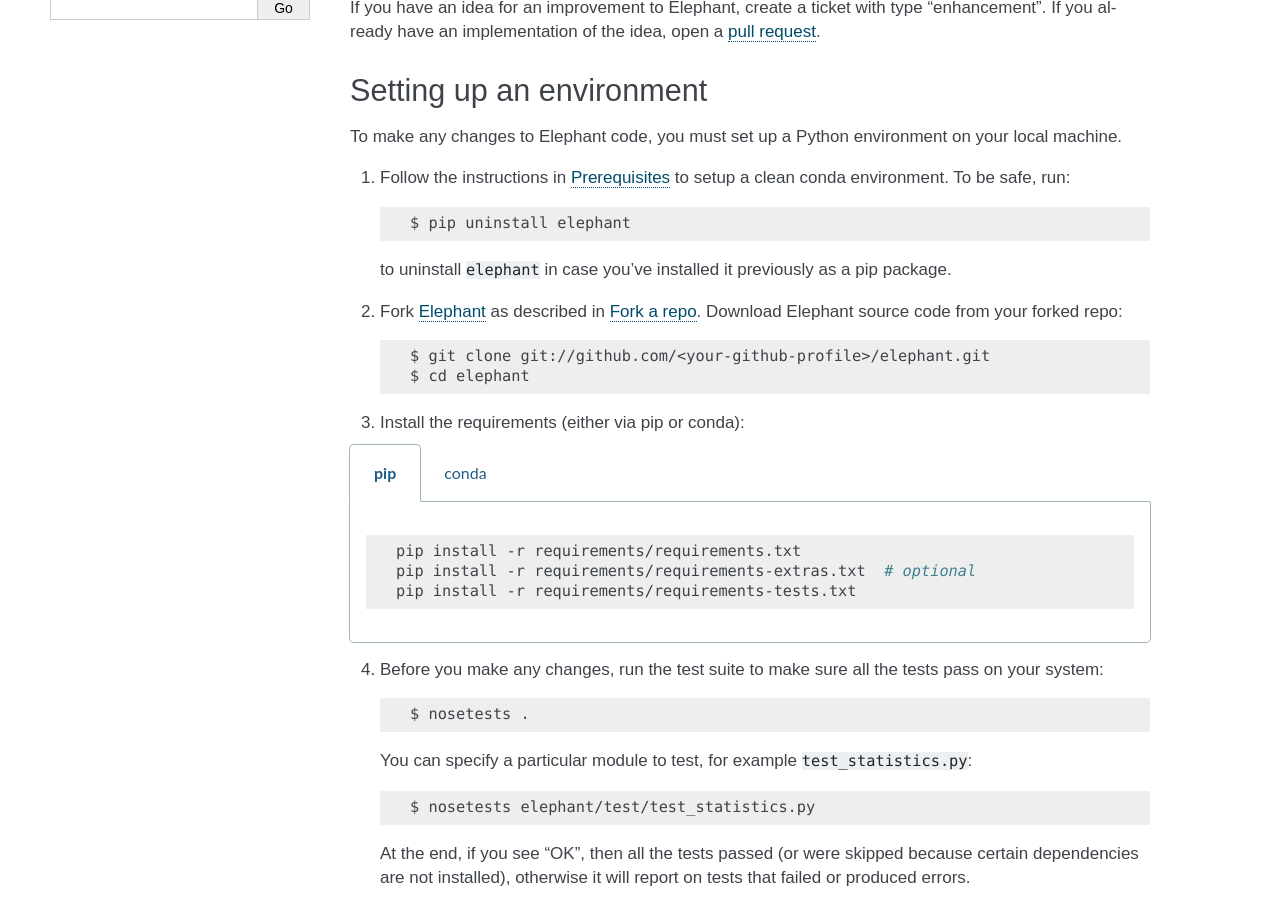
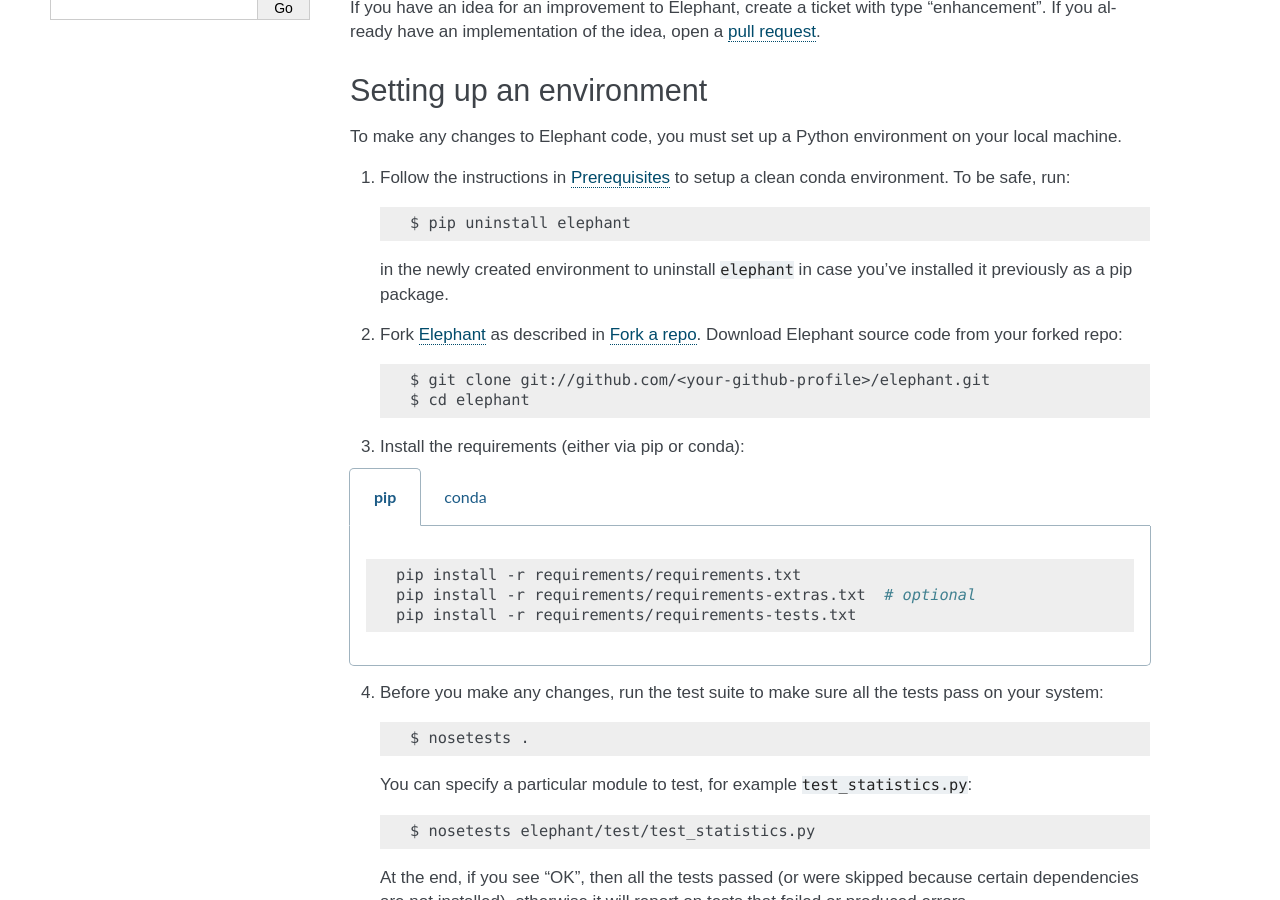
Before and after one commit to NeuralEnsemble/elephant, a Sphinx documentation site: the page built from doc/contribute.rst, in a window 1280 px wide and 900 px high, scrolled down 695 px. Built offline with Sphinx 7.4.7, drawn with Linux system fonts in a browser that asks for light colours; formulas are drawn with MathJax 3; pages that are not in the unit, such as notebooks, are missing from menus.

Commit message:
Update doc/contribute.rst
Co-authored-by: Michael Denker <m.denker@fz-juelich.de>

```diff
--- a/doc/contribute.rst
+++ b/doc/contribute.rst
@@ -58,7 +58,7 @@ your local machine.
 
     $ pip uninstall elephant
 
-   to uninstall ``elephant`` in case you've installed it previously as a pip
+   in the newly created environment to uninstall ``elephant`` in case you've installed it previously as a pip
    package.
 
 2. Fork `Elephant <https://github.com/NeuralEnsemble/elephant>`_ as described
```
